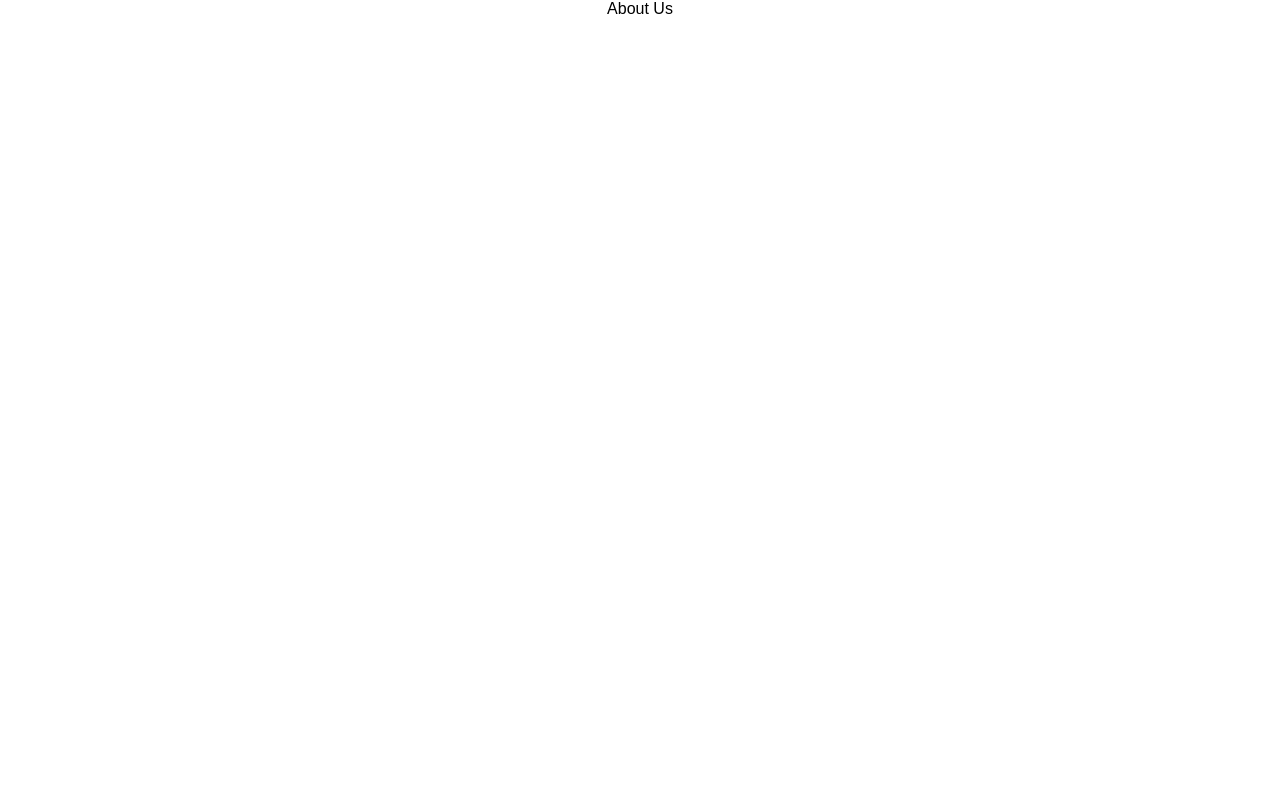
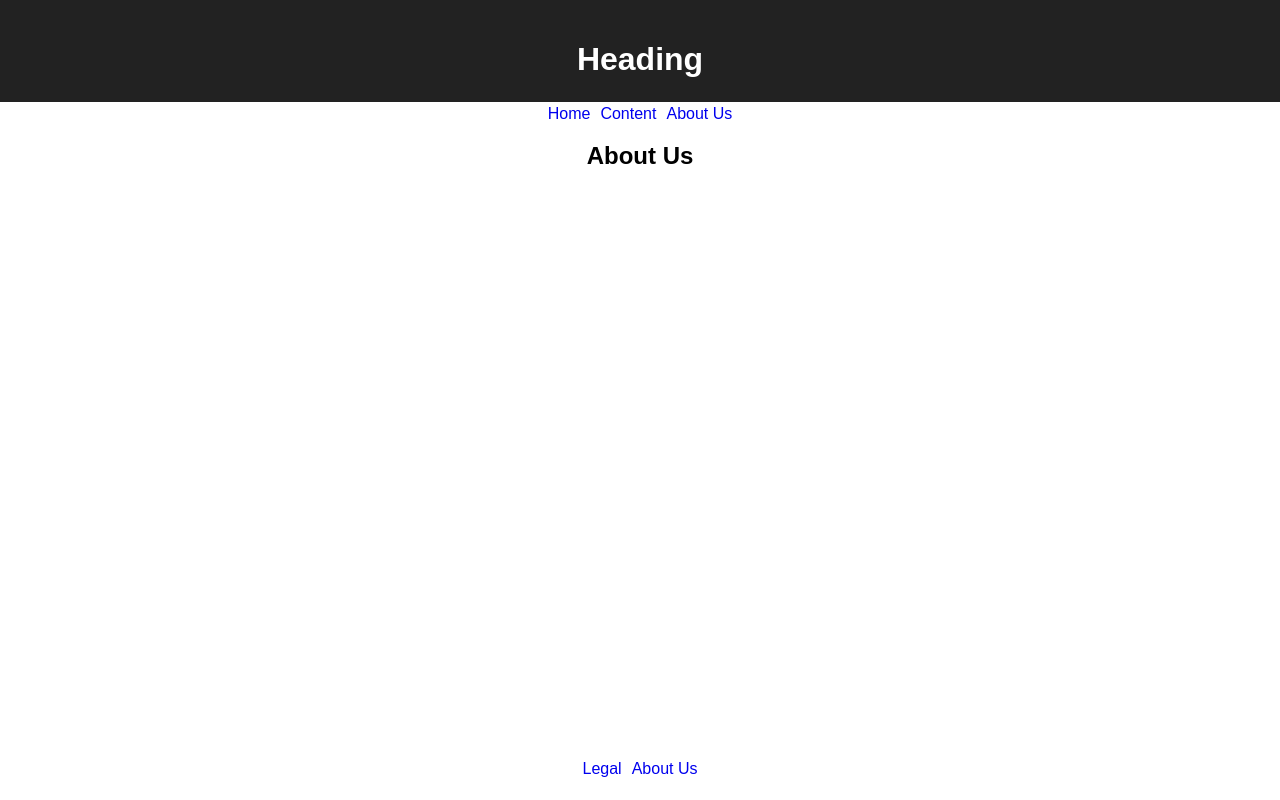
Before and after one commit to phyrenight/home-page, a React (Create React App) app: page /AboutUs in a window 1280 px wide. Built offline with nearby package versions, Linux system fonts and the light colour scheme.

Commit message:
fix page rendering bugs

```diff
--- a/src/AboutUs.js
+++ b/src/AboutUs.js
@@ -1,10 +1,15 @@
-import React, { Component } from 'react'
-
+import React, { Component } from 'react';
+import Footer from './Footer.js';
+import Header from './Header.js';
 
 class AboutUs extends Component {
 	render() {
 	  return (
-	    <div> About Us</div>
+	    <div>
+	      <Header />
+	      <h2> About Us</h2>
+	      <Footer/>
+	    </div>
 	  )
 	}
 }
--- a/src/App.js
+++ b/src/App.js
@@ -1,5 +1,8 @@
 import React, { Component } from 'react';
 import AboutUs from './AboutUs.js';
+import Legal from './legal.js';
+import Home from './Home.js';
+import Content from './content.js';
 import { Route } from 'react-router-dom';
 import { Link } from 'react-router-dom';
 import './App.css';
@@ -10,59 +13,14 @@ class App extends Component {
       <div id="containsMain">
         <Route exact path="/" component={ Home } />
         <Route path="/AboutUs" component={ AboutUs } />
+        <Route path="/content" component={ Content } />
+        <Route path="/legal" component={ Legal } />
       </div>
     );
   }
 }
 
-class Home extends Component{
-  render() {
-    return(
-      <div>
-        <Header />
-        <main>
-          <section className="mainSection">
-            <h2> Welcome to the home page</h2>
-          </section>
-          <AboutUs/>
-        </main>
-        <Footer/>
-      </div>
-      )
-  }
-}
-
-class Header extends Component {
-  render(){
-    return(
-      <header className="App">
-        <div className="App-header">
-          <h1>Heading</h1>
-        </div>
-        <nav role="navigation">
-          <ul>
-            <li><Link to="/home">Home</Link></li>
-            <li><Link to="/content">Content</Link></li>
-            <li><Link to="/AboutUs">About Us</Link></li>
-          </ul>
-        </nav>
-      </header>
-      )
-  }
-}
 
 
-class Footer extends Component{
-  render(){
-    return(
-      <footer>
-        <ul role="navigation">
-          <li><Link to="/Legal">Legal</Link></li>
-          <li><Link to="/AboutUs">About Us</Link></li>
-        </ul>
-      </footer>
-      )
-  }
-}
 
 export default App;
--- /dev/null
+++ b/src/Footer.js
@@ -0,0 +1,19 @@
+import React, { Component } from 'react';
+import { Link } from 'react-router-dom';
+
+
+class Footer extends Component{
+  render(){
+    return(
+      <footer>
+        <ul role="navigation">
+          <li><Link to="/Legal">Legal</Link></li>
+          <li><Link to="/AboutUs">About Us</Link></li>
+        </ul>
+      </footer>
+      )
+  }
+}
+
+
+export default Footer
--- /dev/null
+++ b/src/Header.js
@@ -0,0 +1,23 @@
+import React, { Component } from 'react';
+import { Link } from 'react-router-dom';
+
+class Header extends Component {
+  render(){
+    return(
+      <header className="App">
+        <div className="App-header">
+          <h1>Heading</h1>
+        </div>
+        <nav role="navigation">
+          <ul>
+            <li><Link to="/">Home</Link></li>
+            <li><Link to="/content">Content</Link></li>
+            <li><Link to="/AboutUs">About Us</Link></li>
+          </ul>
+        </nav>
+      </header>
+      )
+  }
+}
+
+export default Header
--- /dev/null
+++ b/src/Home.js
@@ -0,0 +1,22 @@
+import React, { Component } from 'react';
+import Footer from './Footer.js';
+import Header from './Header.js';
+
+class Home extends Component{
+  render() {
+    return(
+      <div>
+        <Header />
+        <main>
+          <section className="mainSection">
+            <h2> Welcome to the home page</h2>
+          </section>
+        </main>
+        <Footer/>
+      </div>
+      )
+  }
+}
+
+
+export default Home
--- /dev/null
+++ b/src/content.js
@@ -0,0 +1,13 @@
+import React, { Component } from 'react';
+
+class Content extends Component{
+  render(){
+	return(
+	   <div>
+	     <h2>Content</h2>
+	   </div>
+	)
+  }
+}
+
+export default Content
--- /dev/null
+++ b/src/legal.js
@@ -0,0 +1,13 @@
+import React, { Component } from 'react';
+
+class Legal extends Component{
+  render() {
+	return (
+      <div>
+        <h2>Legal</h2>
+      </div>
+	)
+  }
+}
+
+export default Legal
```
